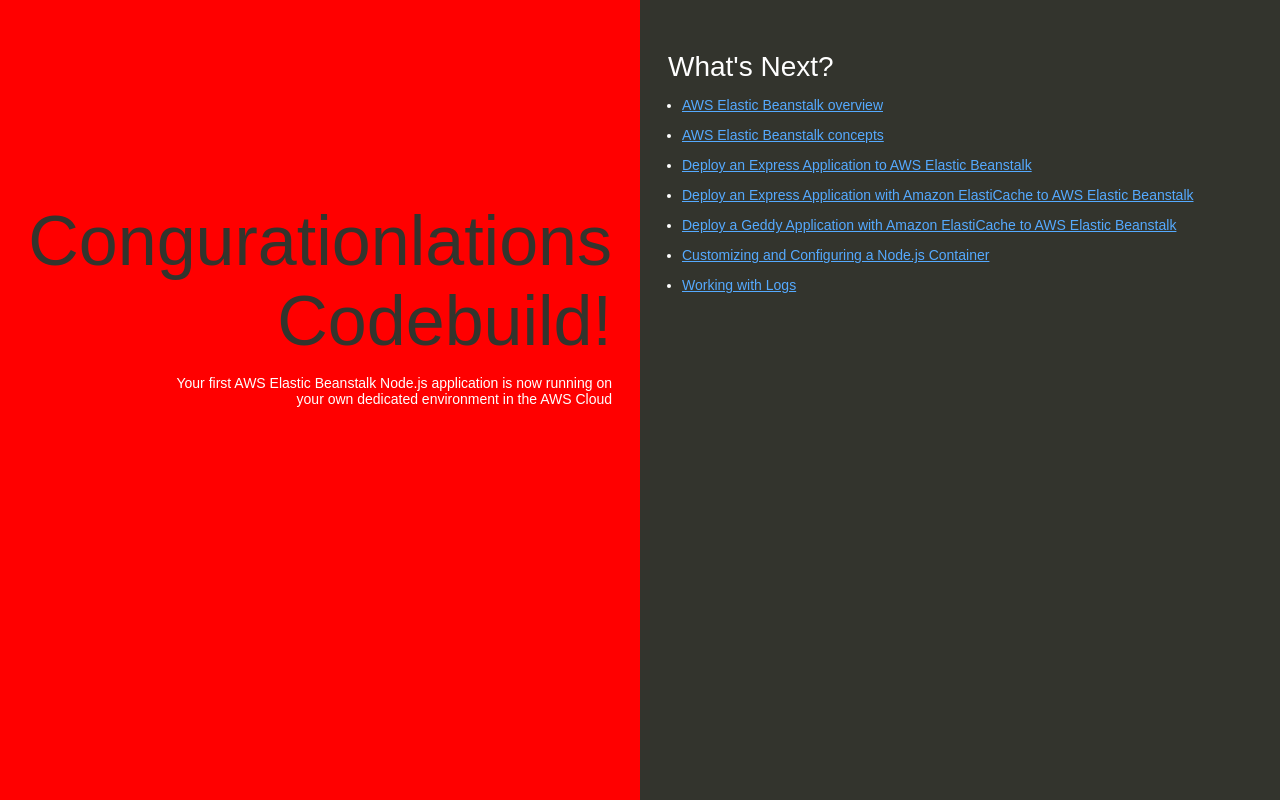
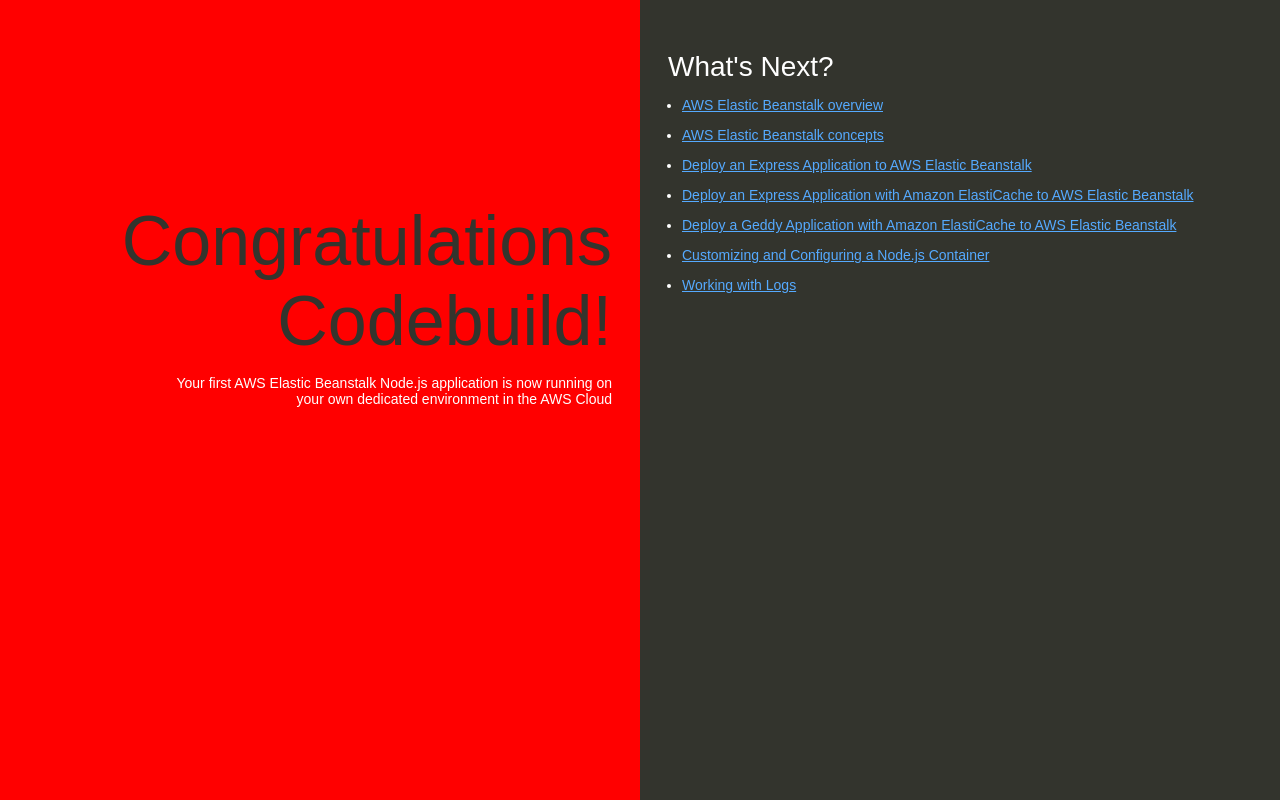
Before and after one commit to men16922/my-nodejs-app, a website: page index.html in a window 1280 px wide. Drawn offline with Linux system fonts and the light colour scheme.

Commit message:
Update index.html

```diff
--- a/index.html
+++ b/index.html
@@ -74,7 +74,7 @@
   </head>
   <body>
     <div class="textColumn">
-      <h1>Congurationlations Codebuild!</h1>
+      <h1>Congratulations Codebuild!</h1>
       <p>Your first AWS Elastic Beanstalk Node.js application is now running on your own dedicated environment in the AWS Cloud</p>
     </div>
     <div class="linksColumn">
```
